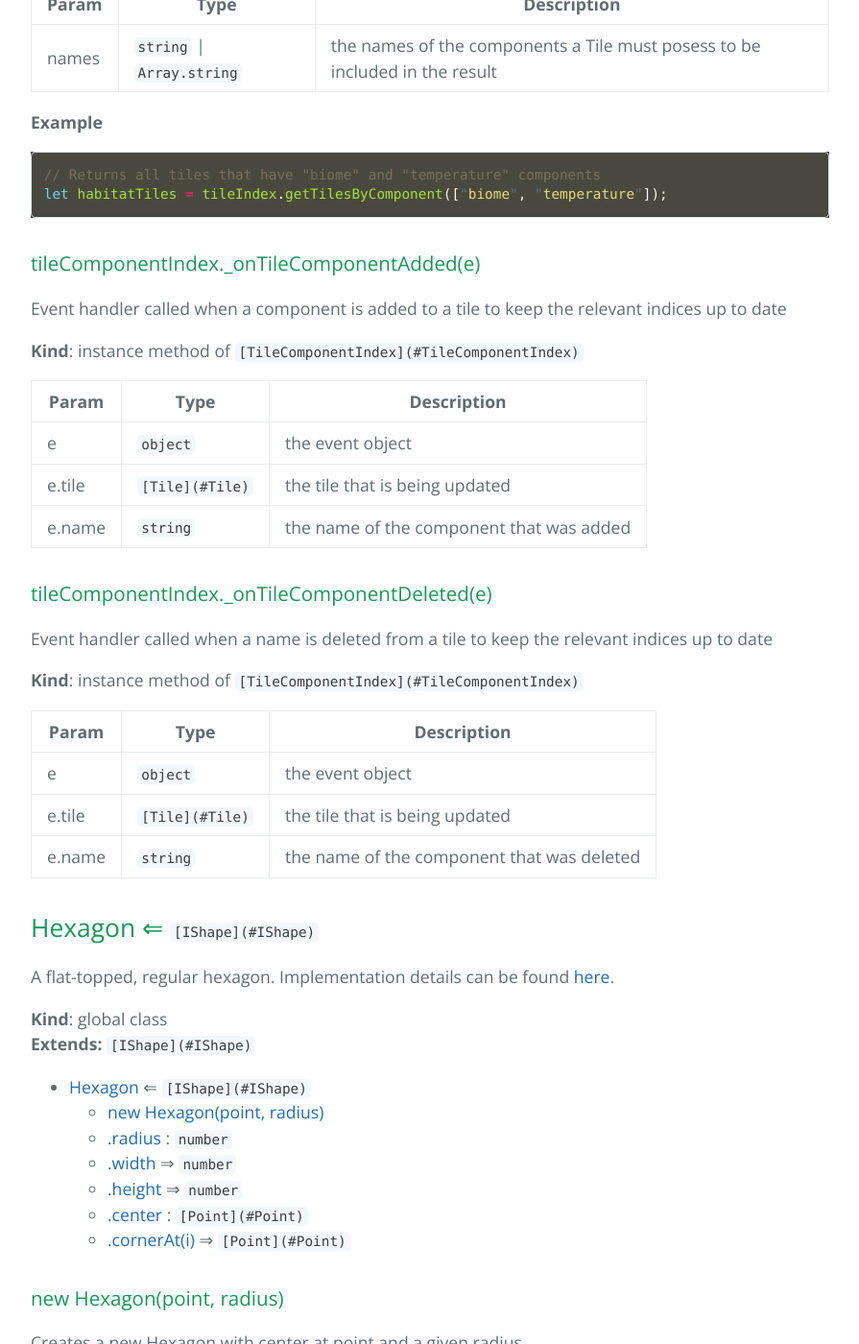
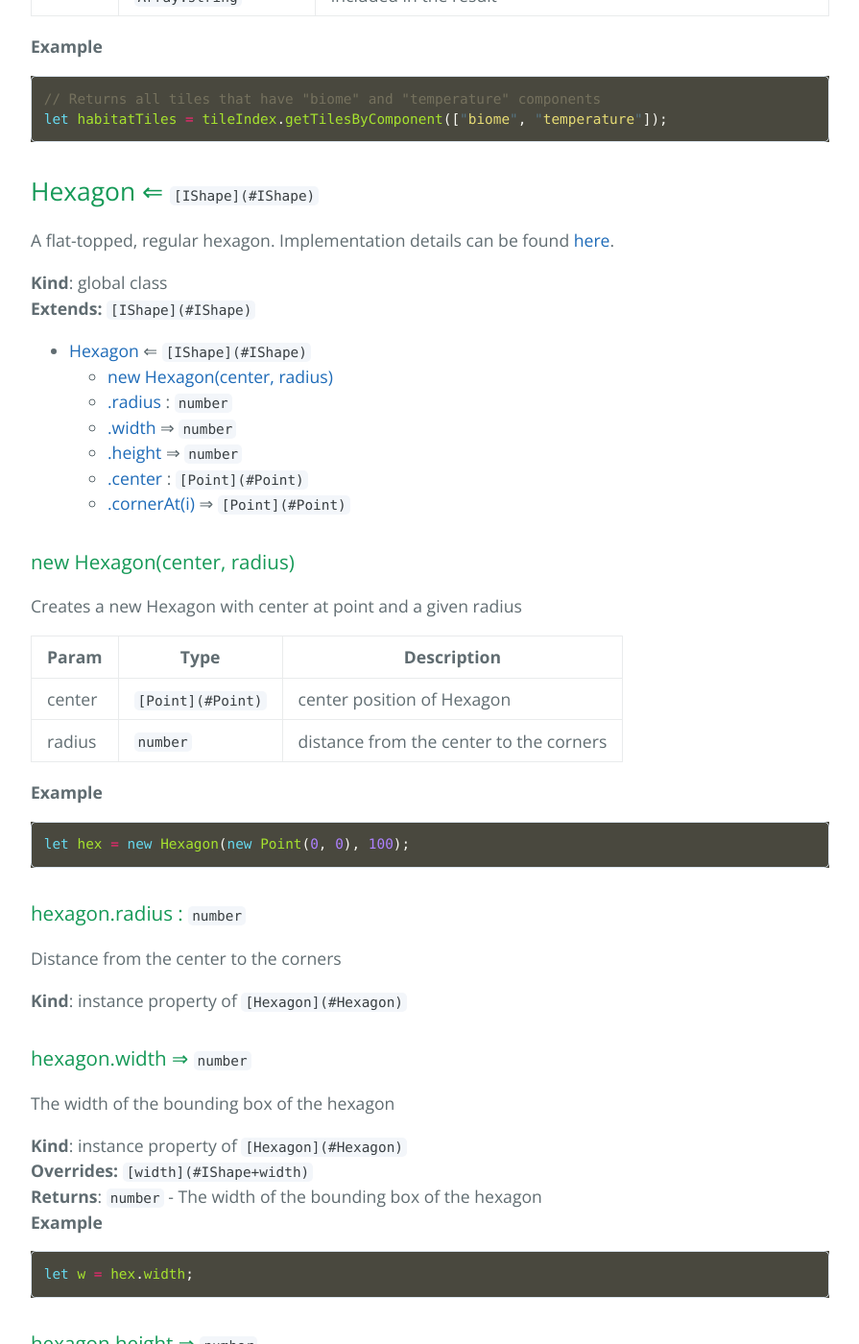
Before and after one commit to cjsauer/genetic-sandbox, a Jekyll site: the page built from site/docs.md, in a window 1280 px wide and 1400 px high, scrolled down 11748 px. Shown: the whole window at 96% size, without its empty margins (192-1087 px from the left). Built offline with Jekyll 4.4.1, drawn with Linux system fonts in a browser that asks for light colours; some of the changed text lies outside the part shown.

Commit message:
Update readme, fix doc strings, make event handlers private

````diff
--- a/package.json
+++ b/package.json
@@ -9,11 +9,13 @@
     "postinstall": "npm run build",
     "dev": "webpack-dev-server --inline --hot --content-base build/",
     "test": "npm run lint -s && ./node_modules/.bin/babel-node ./node_modules/mocha/bin/_mocha --recursive",
+    "test-watch": "./node_modules/.bin/babel-node ./node_modules/mocha/bin/_mocha --recursive --watch",
     "coverage": "./node_modules/.bin/babel-node ./node_modules/istanbul/lib/cli cover ./node_modules/mocha/bin/_mocha -- --recursive",
     "coveralls": "npm run coverage && cat ./coverage/lcov.info | ./node_modules/coveralls/bin/coveralls.js",
     "lint": "eslint --ignore-pattern *.html --quiet ./src/** ./test/**",
-    "docs": "jsdoc2md --example-lang js --template ./site/_layouts/docs.html ./src/modules/*.js ./src/modules/**/*.js --plugin dmd-kramdown-plugin > ./site/docs.md",
-    "docs-deploy": "npm run docs && git subtree push --prefix site origin gh-pages"
+    "docs": "jsdoc2md --example-lang js --template ./site/_layouts/docs.html \"./src/modules/**/*.js\" --plugin dmd-kramdown-plugin > ./site/docs.md",
+    "docs-deploy": "npm run docs && git subtree push --prefix site origin gh-pages",
+    "stats": "jsdoc2md --stats \"./src/**/*.js\""
   },
   "repository": {
     "type": "git",
--- a/site/docs.md
+++ b/site/docs.md
@@ -8,9 +8,7 @@ permalink: /docs/
 
 <dl>
 <dt><a href="#App">App</a></dt>
-<dd><p>The entry point of the entire application. App contains references to the
-grid, an array of systems, and a reference to a
-<a href="http://paperjs.org">Paper</a> context.</p>
+<dd><p>The entry point and hub of the entire application</p>
 </dd>
 <dt><a href="#Coord">Coord</a></dt>
 <dd><p>A two dimensional coordinate of x and y</p>
@@ -65,15 +63,13 @@ values like color, stroke thickness, etc.</p>
 <a name="App"></a>
 
 ## App
-The entry point of the entire application. App contains references to the
-grid, an array of systems, and a reference to a
-[Paper](http://paperjs.org) context.
+The entry point and hub of the entire application
 
 **Kind**: global class
 **See**
 
-- {HexGrid}
-- {ISystem}
+- [HexGrid](#HexGrid)
+- [ISystem](#ISystem)
 
 
 * [App](#App)
@@ -95,7 +91,7 @@ Prepares a Genetic Sandbox application for bootstrapping.
 | Param | Type | Description |
 | --- | --- | --- |
 | grid | <code>[HexGrid](#HexGrid)</code> | hex grid to use as the stage |
-| systems | <code>Array.ISystem</code> | the systems to be included in the main processing loop |
+| systems | <code>[Array.&lt;ISystem&gt;](#ISystem)</code> | the systems to be included in the main processing loop |
 | paperScope | <code>PaperScope</code> | Paper.js graphics context |
 
 <a name="App+grid"></a>
@@ -466,8 +462,6 @@ Builds an index of [Tiles](Tiles) for fast lookup by component
 * [TileComponentIndex](#TileComponentIndex)
     * [new TileComponentIndex(tiles)](#new_TileComponentIndex_new)
     * [.getTilesByComponent(names)](#TileComponentIndex+getTilesByComponent) ⇒ <code>Array.Tile</code>
-    * [._onTileComponentAdded(e)](#TileComponentIndex+_onTileComponentAdded)
-    * [._onTileComponentDeleted(e)](#TileComponentIndex+_onTileComponentDeleted)
 
 <a name="new_TileComponentIndex_new"></a>
 
@@ -511,34 +505,6 @@ components
 // Returns all tiles that have "biome" and "temperature" components
 let habitatTiles = tileIndex.getTilesByComponent(["biome", "temperature"]);
 ```
-<a name="TileComponentIndex+_onTileComponentAdded"></a>
-
-### tileComponentIndex._onTileComponentAdded(e)
-Event handler called when a component is added to a tile to keep the
-relevant indices up to date
-
-**Kind**: instance method of <code>[TileComponentIndex](#TileComponentIndex)</code>
-
-| Param | Type | Description |
-| --- | --- | --- |
-| e | <code>object</code> | the event object |
-| e.tile | <code>[Tile](#Tile)</code> | the tile that is being updated |
-| e.name | <code>string</code> | the name of the component that was added |
-
-<a name="TileComponentIndex+_onTileComponentDeleted"></a>
-
-### tileComponentIndex._onTileComponentDeleted(e)
-Event handler called when a name is deleted from a tile to keep the
-relevant indices up to date
-
-**Kind**: instance method of <code>[TileComponentIndex](#TileComponentIndex)</code>
-
-| Param | Type | Description |
-| --- | --- | --- |
-| e | <code>object</code> | the event object |
-| e.tile | <code>[Tile](#Tile)</code> | the tile that is being updated |
-| e.name | <code>string</code> | the name of the component that was deleted |
-
 <a name="Hexagon"></a>
 
 ## Hexagon ⇐ <code>[IShape](#IShape)</code>
@@ -549,7 +515,7 @@ A flat-topped, regular hexagon. Implementation details can be found
 **Extends:** <code>[IShape](#IShape)</code>
 
 * [Hexagon](#Hexagon) ⇐ <code>[IShape](#IShape)</code>
-    * [new Hexagon(point, radius)](#new_Hexagon_new)
+    * [new Hexagon(center, radius)](#new_Hexagon_new)
     * [.radius](#Hexagon+radius) : <code>number</code>
     * [.width](#Hexagon+width) ⇒ <code>number</code>
     * [.height](#Hexagon+height) ⇒ <code>number</code>
@@ -558,13 +524,13 @@ A flat-topped, regular hexagon. Implementation details can be found
 
 <a name="new_Hexagon_new"></a>
 
-### new Hexagon(point, radius)
+### new Hexagon(center, radius)
 Creates a new Hexagon with center at point and a given radius
 
 
 | Param | Type | Description |
 | --- | --- | --- |
-| point | <code>[Point](#Point)</code> | center point of hexagon |
+| center | <code>[Point](#Point)</code> | center position of Hexagon |
 | radius | <code>number</code> | distance from the center to the corners |
 
 **Example**
@@ -633,21 +599,21 @@ and a height.
 **Kind**: global abstract class
 
 * *[IShape](#IShape)*
-    * *[new IShape([point])](#new_IShape_new)*
+    * *[new IShape([center])](#new_IShape_new)*
     * *[.center](#IShape+center) : <code>[Point](#Point)</code>*
     * **[.width](#IShape+width) ⇒ <code>number</code>**
     * **[.height](#IShape+height) ⇒ <code>number</code>**
 
 <a name="new_IShape_new"></a>
 
-### *new IShape([point])*
+### *new IShape([center])*
 Creates a new shape at given point
 IShape should be extended and its members overridden by a concrete subclass.
 
 
 | Param | Type | Default | Description |
 | --- | --- | --- | --- |
-| [point] | <code>[Point](#Point)</code> | <code>new Point(0, 0)</code> | center point of shape |
+| [center] | <code>[Point](#Point)</code> | <code>new Point(0, 0)</code> | center point of shape |
 
 **Example**
 
--- a/src/modules/grid/TileComponentIndex.js
+++ b/src/modules/grid/TileComponentIndex.js
@@ -64,6 +64,7 @@ class TileComponentIndex {
   /**
    * Event handler called when a component is added to a tile to keep the
    * relevant indices up to date
+   * @private
    * @param {object} e - the event object
    * @param {Tile} e.tile - the tile that is being updated
    * @param {string} e.name - the name of the component that was added
@@ -86,6 +87,7 @@ class TileComponentIndex {
   /**
    * Event handler called when a name is deleted from a tile to keep the
    * relevant indices up to date
+   * @private
    * @param {object} e - the event object
    * @param {Tile} e.tile - the tile that is being updated
    * @param {string} e.name - the name of the component that was deleted
````
Also changed, not shown: src/modules/App.js (+5 -7 lines), README.md.
